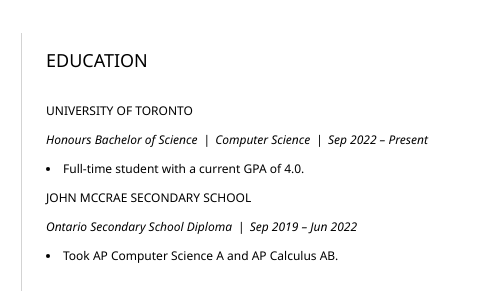
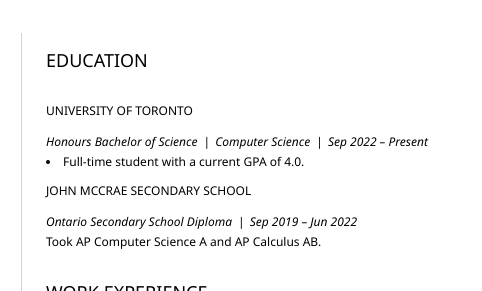
Before and after one commit to MariaMa-GitHub/resume, a plain HTML site: page index.html in a window 1280 px wide. Shown: the part 143-434 px from the top of the page, 522-1004 px from the left. Drawn offline with Linux system fonts and the light colour scheme.

Commit message:
Update index.html

```diff
--- a/index.html
+++ b/index.html
@@ -65,15 +65,15 @@
                 		<section>
 					<h2>EDUCATION</h2>
 					    <h3>UNIVERSITY OF TORONTO</h3>
+						<p>
 						    <i>Honours Bachelor of Science</i>| &thinsp;<i>Computer Science</i>| &thinsp;<i>Sep 2022 – Present</i>
-						<ul>
-						    <li>Full-time student with a current GPA of 4.0.</li>
-						</ul>
+						</p>
+						<p><li>Full-time student with a current GPA of 4.0.</p>
 					    <h3>JOHN MCCRAE SECONDARY SCHOOL</h3>
+						<p>
 						    <i>Ontario Secondary School Diploma</i>| &thinsp;<i>Sep 2019 – Jun 2022</i>
-						<ul>
-						    <li>Took AP Computer Science A and AP Calculus AB.</li>
-						</ul>
+						</p>
+						<p>Took AP Computer Science A and AP Calculus AB.</li></p>
 				</section>
 				<section>
 				        <h2>WORK EXPERIENCE</h2>
```
